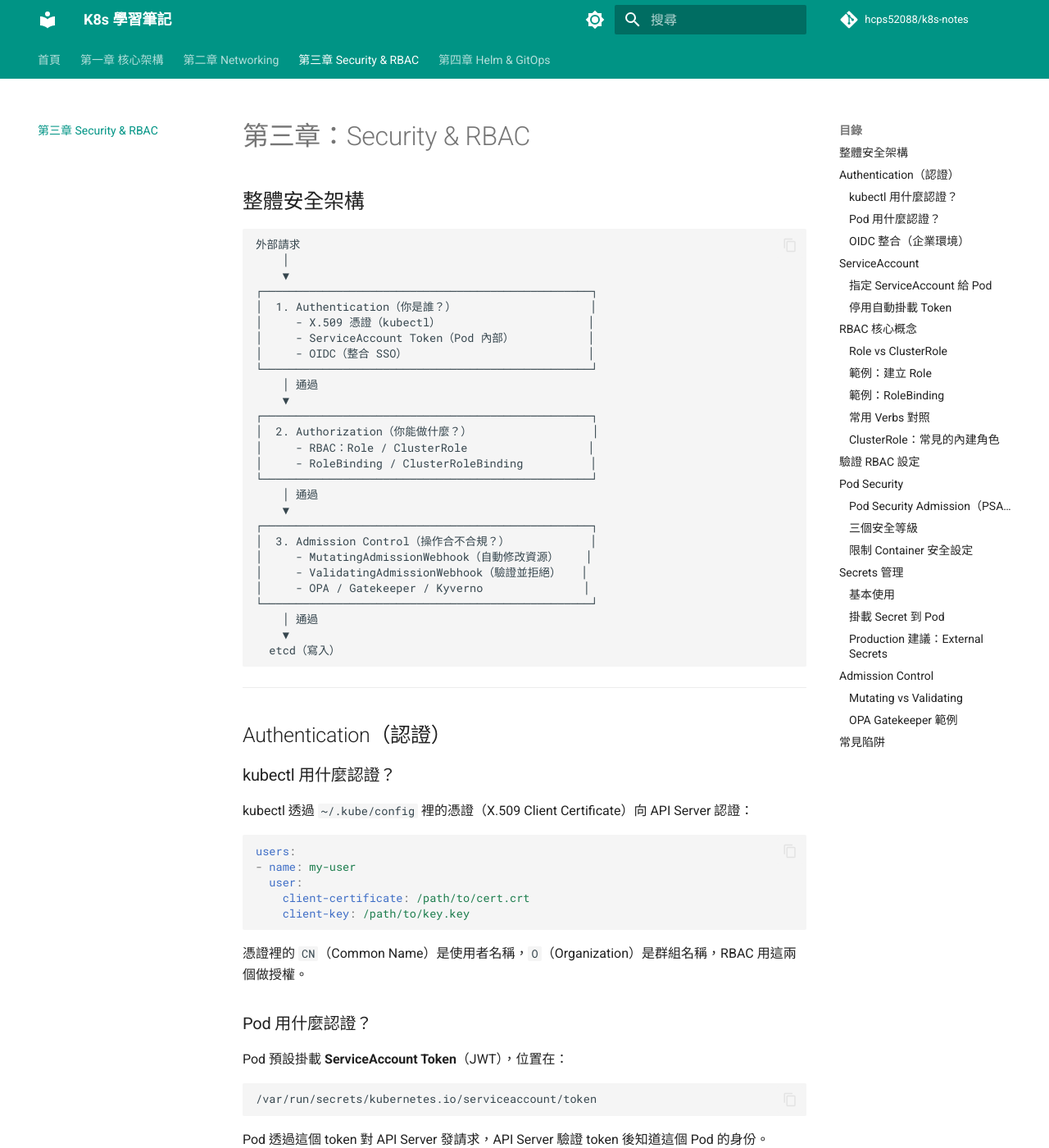
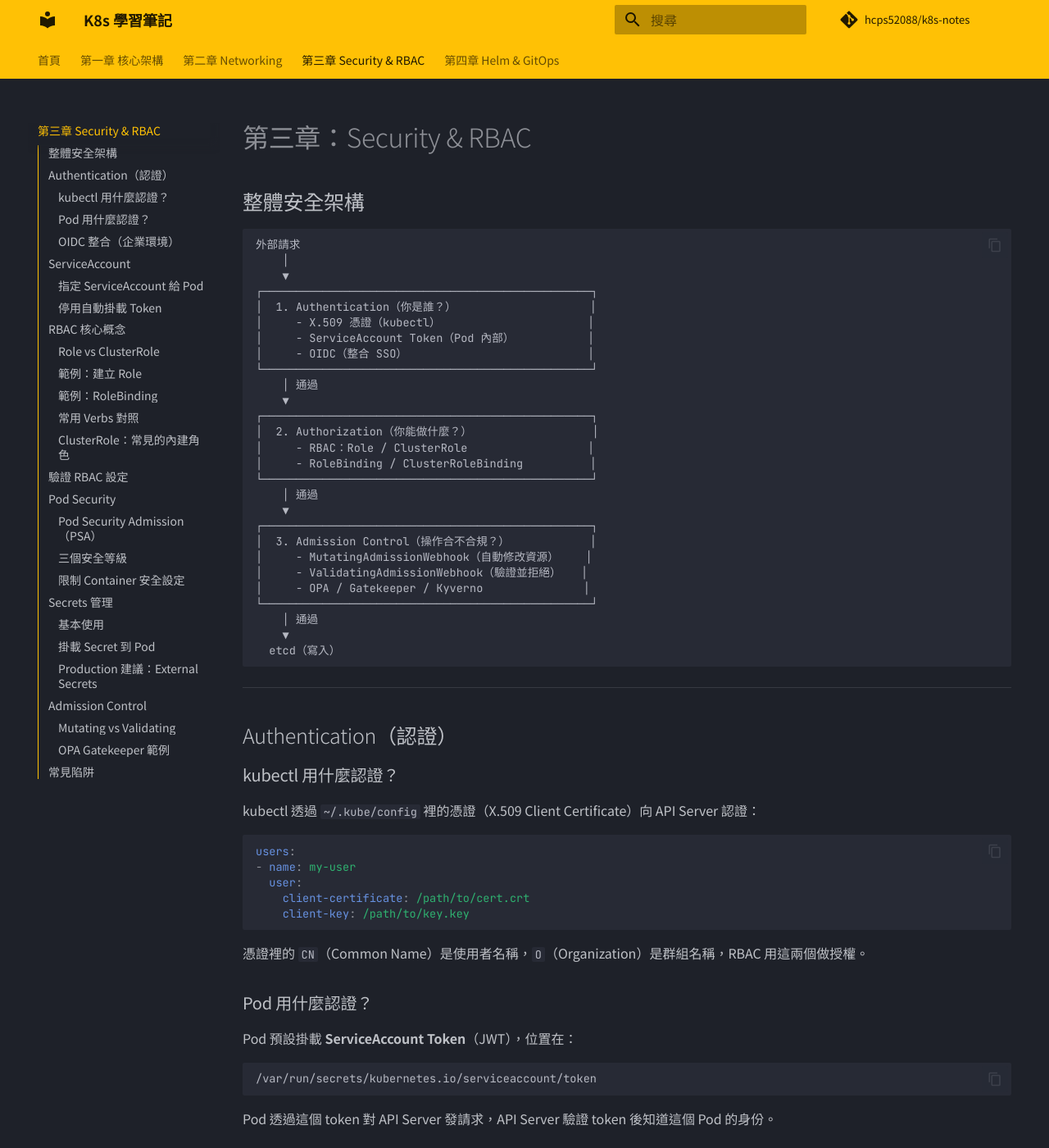
Before and after one commit to hcps52088/cc-notes, an MkDocs documentation site: the page built from docs/03-security-rbac/index.md, in a window 1280 px wide and 1400 px high. Shown: the whole window at 82% size. Built offline with MkDocs 1.6.1 and Material for MkDocs 9.7.7, drawn with Linux system fonts in a browser that asks for light colours; comment, search, counter and statistics services are not loaded.

Commit message:
feat: 換深色 amber 主題 + 更完整的排版設定

```diff
--- a/mkdocs.yml
+++ b/mkdocs.yml
@@ -10,35 +10,42 @@ theme:
   name: material
   language: zh-TW
   palette:
-    - scheme: default
-      primary: teal
-      accent: cyan
-      toggle:
-        icon: material/brightness-7
-        name: 切換深色模式
-    - scheme: slate
-      primary: teal
-      accent: cyan
-      toggle:
-        icon: material/brightness-4
-        name: 切換淺色模式
+    scheme: slate
+    primary: amber
+    accent: orange
+  font:
+    text: Noto Sans TC
+    code: JetBrains Mono
   features:
     - navigation.tabs
     - navigation.sections
     - navigation.top
     - navigation.footer
+    - navigation.instant
+    - navigation.instant.progress
     - search.highlight
     - search.suggest
+    - search.share
     - content.code.copy
+    - content.code.annotate
     - toc.follow
+    - toc.integrate
 
 markdown_extensions:
   - pymdownx.highlight:
       anchor_linenums: true
+      line_spans: __span
+      pygments_lang_class: true
   - pymdownx.inlinehilite
-  - pymdownx.superfences
+  - pymdownx.superfences:
+      custom_fences:
+        - name: mermaid
+          class: mermaid
+          format: !!python/name:pymdownx.superfences.fence_code_format
   - pymdownx.tabbed:
       alternate_style: true
+  - pymdownx.tasklist:
+      custom_checkbox: true
   - admonition
   - pymdownx.details
   - attr_list
@@ -46,6 +53,10 @@ markdown_extensions:
   - tables
   - toc:
       permalink: true
+      title: 本頁目錄
+  - pymdownx.emoji:
+      emoji_index: !!python/name:material.extensions.emoji.twemoji
+      emoji_generator: !!python/name:material.extensions.emoji.to_svg
 
 nav:
   - 首頁: index.md
```
